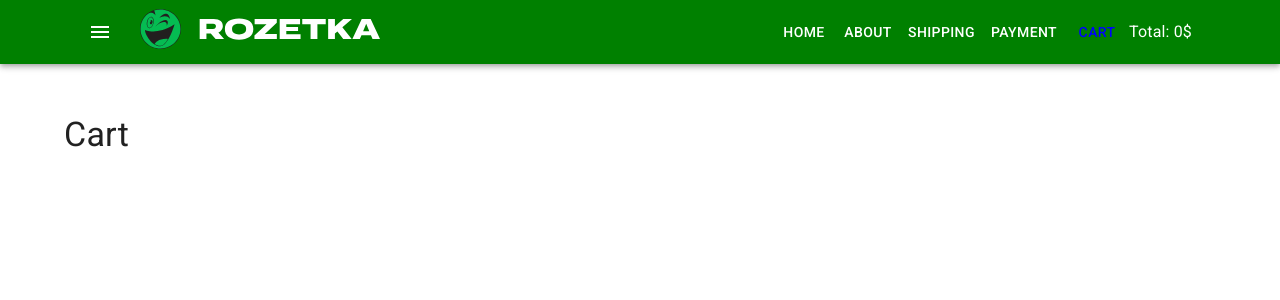
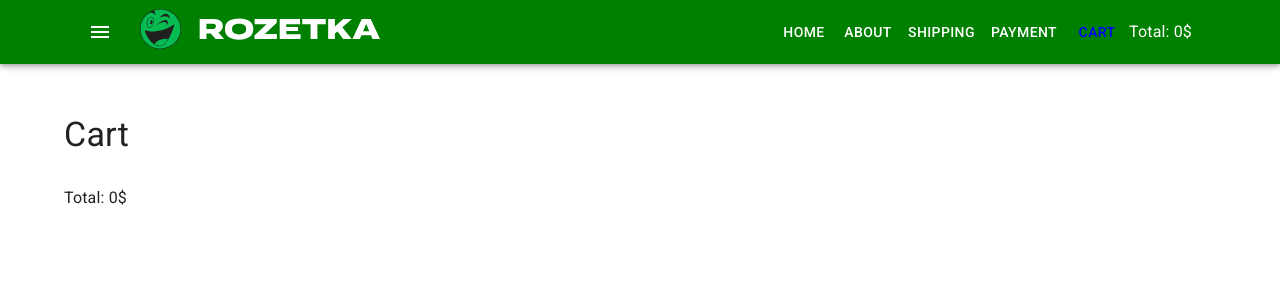
Before and after one commit to Lihobabina/react, a React (Create React App) app: page /cart in a window 1280 px wide. Shown: the top 300 px of the page. Built offline with nearby package versions, Linux system fonts and the light colour scheme.

Commit message:
add cart page

```diff
--- a/src/pages/CartPage/CartPage.tsx
+++ b/src/pages/CartPage/CartPage.tsx
@@ -1,12 +1,21 @@
 import { Typography } from '@mui/material'
-
+import productsArray, {
+    getProductsObject,
+    ProductProps,
+} from 'utils/productsArray'
 type Props = {
     productsInCart: {
         [id: number]: number
     }
+    productsObject?: {
+        [id: number]: ProductProps
+    }
 }
 
-const CartPage = ({ productsInCart }: Props) => {
+const CartPage = ({
+    productsInCart,
+    productsObject = getProductsObject(productsArray),
+}: Props) => {
     return (
         <div>
             <Typography
@@ -18,6 +27,25 @@
             >
                 Cart{' '}
             </Typography>
+            <div>
+                {Object.keys(productsInCart).map((productId) => (
+                    <div key={productId}>
+                        {productsObject[parseInt(productId)].title}:
+                        {productsInCart[parseInt(productId)]}
+                    </div>
+                ))}
+            </div>
+            <div>
+                Total:{' '}
+                {Object.keys(productsInCart).reduce(
+                    (total, productId) =>
+                        total +
+                        productsInCart[parseInt(productId)] *
+                            productsObject[parseInt(productId)].price,
+                    0
+                )}
+                $
+            </div>
         </div>
     )
 }
```
